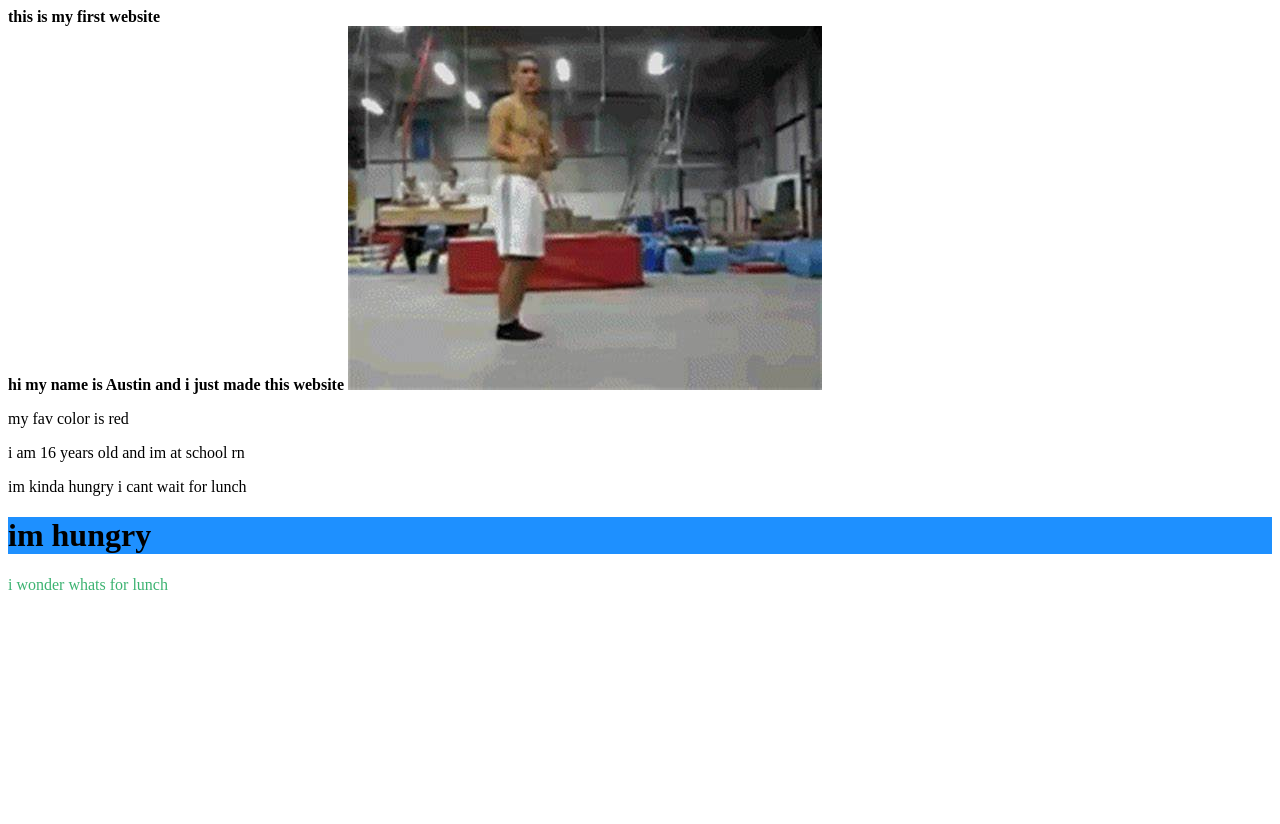
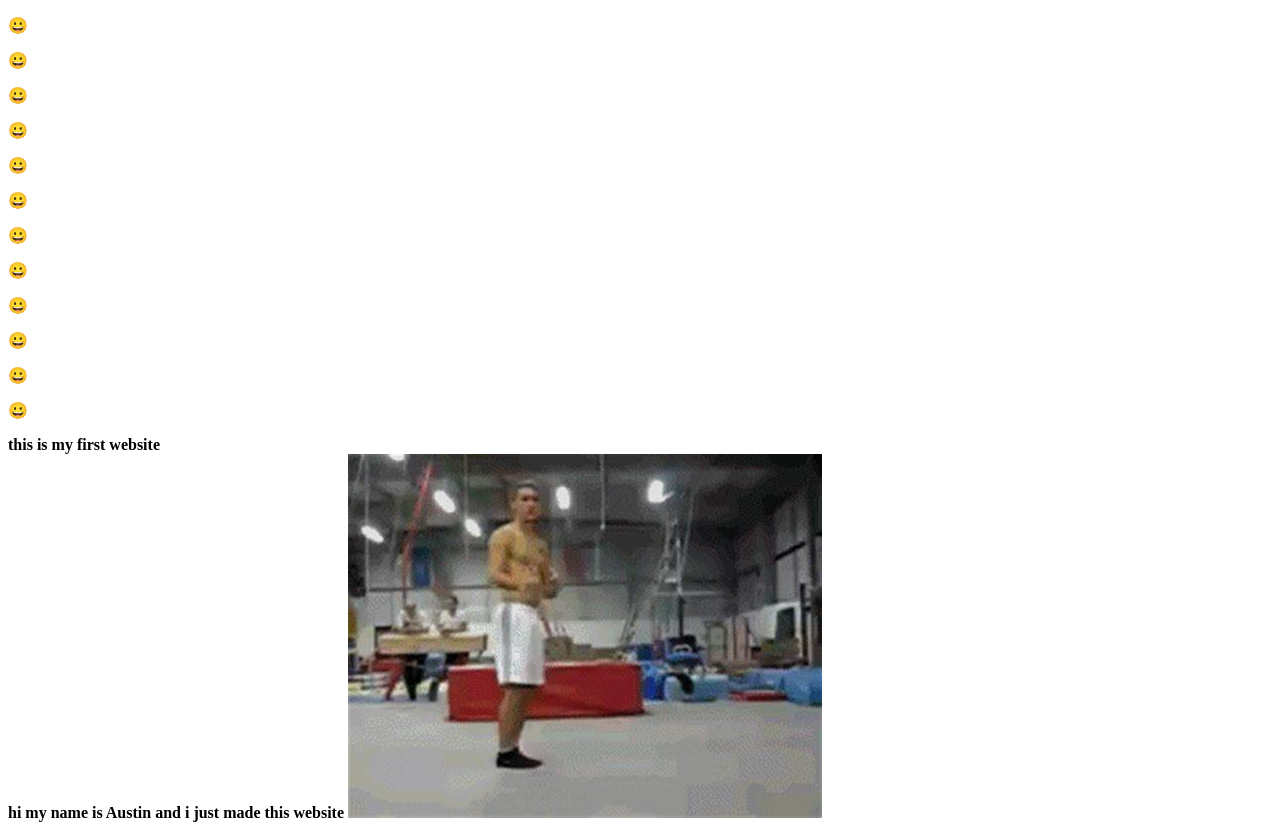
Before and after one commit to coodet/nice, a plain HTML site: page index.html in a window 1280 px wide. Shown: the top 824 px of the page. Before the commit the page ends 800 px from the top, so only its background shows below. Drawn offline with Linux system fonts and the light colour scheme.

Commit message:
Update index.html

```diff
--- a/index.html
+++ b/index.html
@@ -4,7 +4,10 @@
 <title>Page Title</title>
 </head>
 <body>
-
+    <p>&#128512;</p> <p>&#128512;</p> <p>&#128512;</p>
+    <p>&#128512;</p> <p>&#128512;</p> <p>&#128512;</p>
+    <p>&#128512;</p> <p>&#128512;</p> <p>&#128512;</p>
+    <p>&#128512;</p> <p>&#128512;</p> <p>&#128512;</p>
 <header><b>this is my first website</b></header>
 <strong>hi my name is Austin and i just made this website</strong>
 <img src="name.gif" alt="backflp">
```
